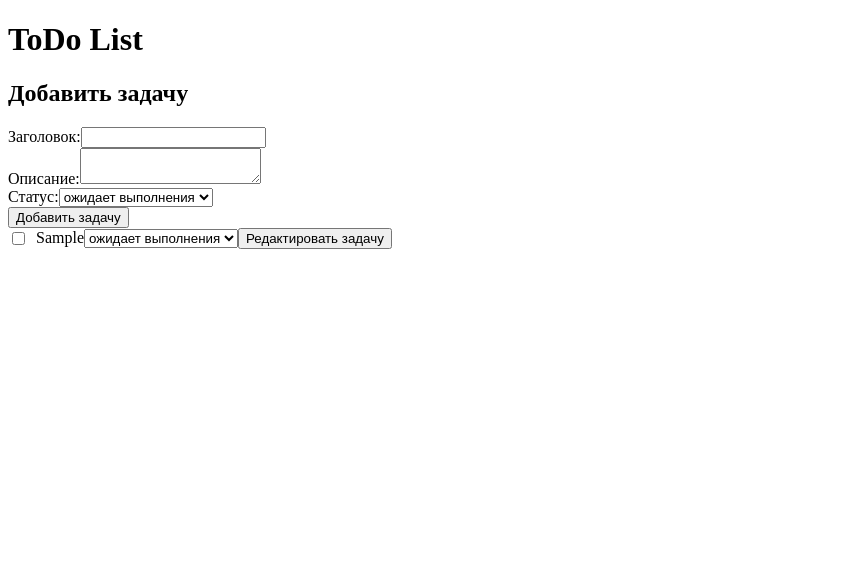
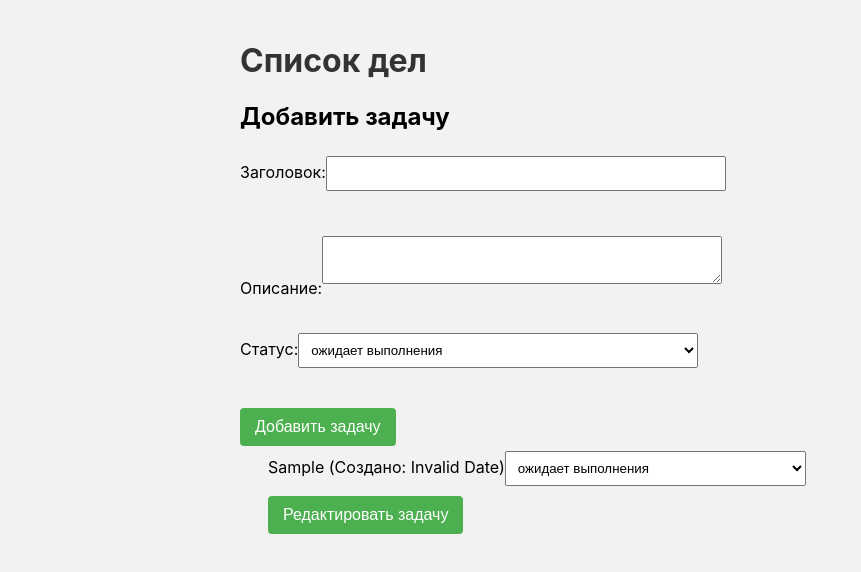
Before and after one commit to Otec-S/todo-with-mongodb, a React (Create React App) app in the folder frontend/: page / in a window 1280 px wide. Both pictures are taken after typing "Sample", "Sample" into the empty fields and a click on the button "Добавить задачу". Shown: the top 572 px of the page, without its empty margins (0-861 px from the left). Built offline with nearby package versions, Linux system fonts and the light colour scheme; the HTML template or start-up script is replaced by a standard one.

Commit message:
ref: add TaskList

```diff
--- a/frontend/src/components/AddForm/AddForm.css
+++ b/frontend/src/components/AddForm/AddForm.css
@@ -0,0 +1,32 @@
+.form-container {
+  margin-top: 20px;
+}
+
+label {
+  display: block;
+  margin-bottom: 10px;
+}
+
+input[type="text"],
+textarea,
+select {
+  width: 50%;
+  padding: 8px;
+  margin-top: 5px;
+  margin-bottom: 10px;
+  box-sizing: border-box;
+}
+
+button {
+  background-color: #4caf50;
+  color: white;
+  padding: 10px 15px;
+  border: none;
+  border-radius: 4px;
+  cursor: pointer;
+  font-size: 16px;
+}
+
+button:hover {
+  background-color: #45a049;
+}
--- a/frontend/src/components/AddForm/AddForm.jsx
+++ b/frontend/src/components/AddForm/AddForm.jsx
@@ -1,29 +1,37 @@
-// AddForm.js
-import React, { useState } from 'react';
+import React, { useState } from "react";
+import "./AddForm.css";
 
 const AddForm = ({ onAddTask }) => {
-  const [title, setTitle] = useState('');
-  const [description, setDescription] = useState('');
-  const [status, setStatus] = useState('ожидает выполнения');
+  const [title, setTitle] = useState("");
+  const [description, setDescription] = useState("");
+  const [status, setStatus] = useState("ожидает выполнения");
 
   const handleAddTask = () => {
     if (!title) {
-      alert('Пожалуйста, введите заголовок задачи');
+      alert("Пожалуйста, введите заголовок задачи");
       return;
     }
 
+    if (!description) {
+      alert("Пожалуйста, введите описание задачи");
+      return;
+    }
+
+    //создаем объект с новым заданием
     const newTask = {
-      id: Date.now(), // Используйте уникальный идентификатор, например, с помощью Date.now()
+      id: Date.now(), // уникальный идентификатор
       title,
       description,
       status,
     };
 
+    //добавляем новое задание
     onAddTask(newTask);
 
-    setTitle('');
-    setDescription('');
-    setStatus('ожидает выполнения');
+    //очищаем поля формы после добавления нового задания
+    setTitle("");
+    setDescription("");
+    setStatus("ожидает выполнения");
   };
 
   return (
@@ -32,18 +40,24 @@ const AddForm = ({ onAddTask }) => {
       <form>
         <label>
           Заголовок:
-          <input type="text" value={title} onChange={(e) => setTitle(e.target.value)} />
+          <input
+            type="text"
+            value={title}
+            onChange={(e) => setTitle(e.target.value)}
+          />
         </label>
         <br />
         <label>
           Описание:
-          <textarea value={description} onChange={(e) => setDescription(e.target.value)} />
+          <textarea
+            value={description}
+            onChange={(e) => setDescription(e.target.value)}
+          />
         </label>
         <br />
         <label>
           Статус:
           <select value={status} onChange={(e) => setStatus(e.target.value)}>
-            <option value="выполнено">выполнено</option>
             <option value="в процессе">в процессе</option>
             <option value="ожидает выполнения">ожидает выполнения</option>
           </select>
--- a/frontend/src/components/App/App.css
+++ b/frontend/src/components/App/App.css
@@ -1,35 +1,17 @@
-@import "normalize.css";
-@import url(../../fonts/fonts.css);
-
-p,
-h1,
-h2,
-h3,
-h4,
-ul,
-li,
 body {
+  font-family: 'Inter', 'Arial', sans-serif;
+  background-color: #f2f2f2;
   margin: 0;
   padding: 0;
-  background-color: #CDCDCD;
 }
 
 .App {
   width: 100%;
-  max-width: 1280px;
+  max-width: 800px;
+  margin: auto;
+  padding: 20px;
+}
 
-  font-family: "Inter", "Arial", sans-serif;
-  font-style: normal;
-  font-weight: 400;
-
-  display: flex;
-  flex-direction: column;
-  margin: auto;
-  box-sizing: border-box;
-  -webkit-font-smoothing: antialiased;
-  -moz-osx-font-smoothing: grayscale;
-  text-rendering: optimizeLegibility;
-  -webkit-text-size-adjust: 100%;
-
-  border: 1px solid #000;
+h1 {
+  color: #333;
 }
--- a/frontend/src/components/App/App.js
+++ b/frontend/src/components/App/App.js
@@ -1,6 +1,10 @@
+// App.js
+
 import React, { useState } from 'react';
+import TaskList from '../TaskList/TaskList';
 import AddForm from '../AddForm/AddForm';
-import Task from '../Task/Task';
+
+import './App.css';
 
 const App = () => {
   const [tasks, setTasks] = useState([]);
@@ -10,38 +14,35 @@ const App = () => {
   };
 
   const deleteTask = (taskId) => {
-    const updatedTasks = tasks.filter((task) => task.id !== taskId);
-    setTasks(updatedTasks);
+    setTasks(tasks.filter((task) => task.id !== taskId));
   };
 
   const updateTaskStatus = (taskId, newStatus) => {
-    const updatedTasks = tasks.map((task) =>
+    setTasks(
+      tasks.map((task) =>
         task.id === taskId ? { ...task, status: newStatus } : task
+      )
     );
-    setTasks(updatedTasks);
   };
 
   const updateTaskText = (taskId, newText) => {
-    const updatedTasks = tasks.map((task) =>
+    setTasks(
+      tasks.map((task) =>
         task.id === taskId ? { ...task, title: newText } : task
+      )
     );
-    setTasks(updatedTasks);
   };
 
   return (
-    <div>
-      <h1>ToDo List</h1>
+    <div className="App">
+      <h1>Список дел</h1>
       <AddForm onAddTask={addTask} />
-      {tasks.map((task) => (
-        <Task
-          key={task.id}
-          task={task}
+      <TaskList
+        tasks={tasks}
         onDeleteTask={deleteTask}
         onUpdateTaskStatus={updateTaskStatus}
         onUpdateTaskText={updateTaskText}
       />
-      ))}
-      {/* Остальной код для отображения и управления списком задач */}
     </div>
   );
 };
--- a/frontend/src/components/Task/Task.jsx
+++ b/frontend/src/components/Task/Task.jsx
@@ -1,3 +1,5 @@
+// Task.js
+
 import React, { useState } from 'react';
 
 const Task = ({ task, onDeleteTask, onUpdateTaskStatus, onUpdateTaskText }) => {
@@ -34,13 +36,28 @@ const Task = ({ task, onDeleteTask, onUpdateTaskStatus, onUpdateTaskText }) => {
     setEditedText(e.target.value);
   };
 
+  const formattedDate = new Date(task.createdAt).toLocaleString();
+
   return (
     <div>
       <label style={{ display: 'flex', alignItems: 'center' }}>
-        <input type="checkbox" checked={isChecked} onChange={handleCheckboxChange} />
-        <div style={{ marginLeft: '8px' }}>
+        <input
+          type="checkbox"
+          style={{
+            borderRadius: '50%', // Делаем чекбокс круглым
+            appearance: 'none',
+            width: '16px',
+            height: '16px',
+            marginRight: '8px',
+          }}
+          checked={isChecked}
+          onChange={handleCheckboxChange}
+        />
+        <div>
           {isChecked ? (
-            <span>✔ {task.title}</span>
+            <span>
+              &#8226; {task.title} (Создано: {formattedDate})
+            </span>
           ) : isEditing ? (
             <>
               <input type="text" value={editedText} onChange={handleTextChange} />
@@ -48,7 +65,9 @@ const Task = ({ task, onDeleteTask, onUpdateTaskStatus, onUpdateTaskText }) => {
             </>
           ) : (
             <>
-              <span>{task.title}</span>
+              <span>
+                {task.title} (Создано: {formattedDate})
+              </span>
               <select value={selectedStatus} onChange={handleStatusChange}>
                 <option value="выполнено">выполнено</option>
                 <option value="в процессе">в процессе</option>
--- a/frontend/src/components/TaskList/TaskList.css
+++ b/frontend/src/components/TaskList/TaskList.css
@@ -0,0 +1,3 @@
+.task-list {
+  margin-top: 20px;
+}
--- a/frontend/src/components/TaskList/TaskList.jsx
+++ b/frontend/src/components/TaskList/TaskList.jsx
@@ -1,11 +1,18 @@
 import React from 'react';
-import Task from "../Task/Task";
+import Task from '../Task/Task';
 
-
-const TaskList = () => {
+const TaskList = ({ tasks, onDeleteTask, onUpdateTaskStatus, onUpdateTaskText }) => {
   return (
     <div>
-      <Task/>
+      {tasks.map((task) => (
+        <Task
+          key={task.id}
+          task={task}
+          onDeleteTask={onDeleteTask}
+          onUpdateTaskStatus={onUpdateTaskStatus}
+          onUpdateTaskText={onUpdateTaskText}
+        />
+      ))}
     </div>
   );
 };
```
Also changed, not shown: frontend/src/components/Task/Task.css (+7 -0 lines). Lines whose indentation alone changed are shown as unchanged.
